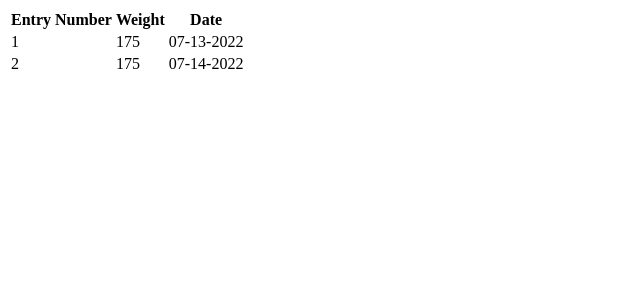
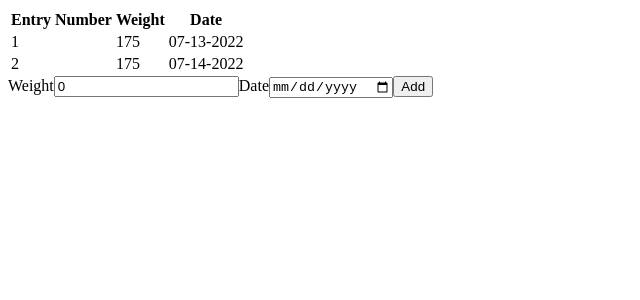
Before and after one commit to mdbshero/Weight-Tracker, a React (Create React App) app: page / in a window 1280 px wide. Shown: the top 300 px of the page, without its empty margins (0-640 px from the left). Built offline with nearby package versions, Linux system fonts and the light colour scheme; the HTML template or start-up script is replaced by a standard one.

Commit message:
created addEntryForm component and linked to app

```diff
--- a/src/App.js
+++ b/src/App.js
@@ -1,12 +1,19 @@
 import React, { useState } from "react";
 import DisplayEntries from "./Components/DisplayEntries/DisplayEntries";
+import AddEntryForm from "./Components/AddEntryForm/AddEntryForm";
 
 function App() {
   const [entries, setEntries] = useState([{ weight: 175, date: "07-13-2022" }, { weight: 175, date: "07-14-2022" }]);
 
+  function addNewEntry(entry) {
+    let tempEntries = [...entries, entry]
+    setEntries(tempEntries)
+  }
+
   return (
     <div>
       <DisplayEntries entries={entries}/>
+      <AddEntryForm addNewEntry={addNewEntry}/>
     </div>
   );
 }
--- /dev/null
+++ b/src/Components/AddEntryForm/AddEntryForm.jsx
@@ -0,0 +1,35 @@
+import React, { useState } from "react";
+
+const AddEntryForm = (props) => {
+  const [weight, setWeight] = useState(0);
+  const [date, setDate] = useState("");
+
+  function handleSubmit(e) {
+    e.preventDefault();
+    let newEntry = {
+      weight: weight,
+      date: date,
+    };
+    props.addNewEntry(newEntry);
+  }
+
+  return (
+    <form onSubmit={handleSubmit}>
+      <label>Weight</label>
+      <input
+        type="number"
+        value={weight}
+        onChange={(e) => setWeight(parseFloat(e.target.value))}
+      />
+      <label>Date</label>
+      <input
+        type="date"
+        value={date}
+        onChange={(e) => setDate(e.target.value)}
+      />
+      <button type="submit">Add</button>
+    </form>
+  );
+};
+
+export default AddEntryForm;
```
